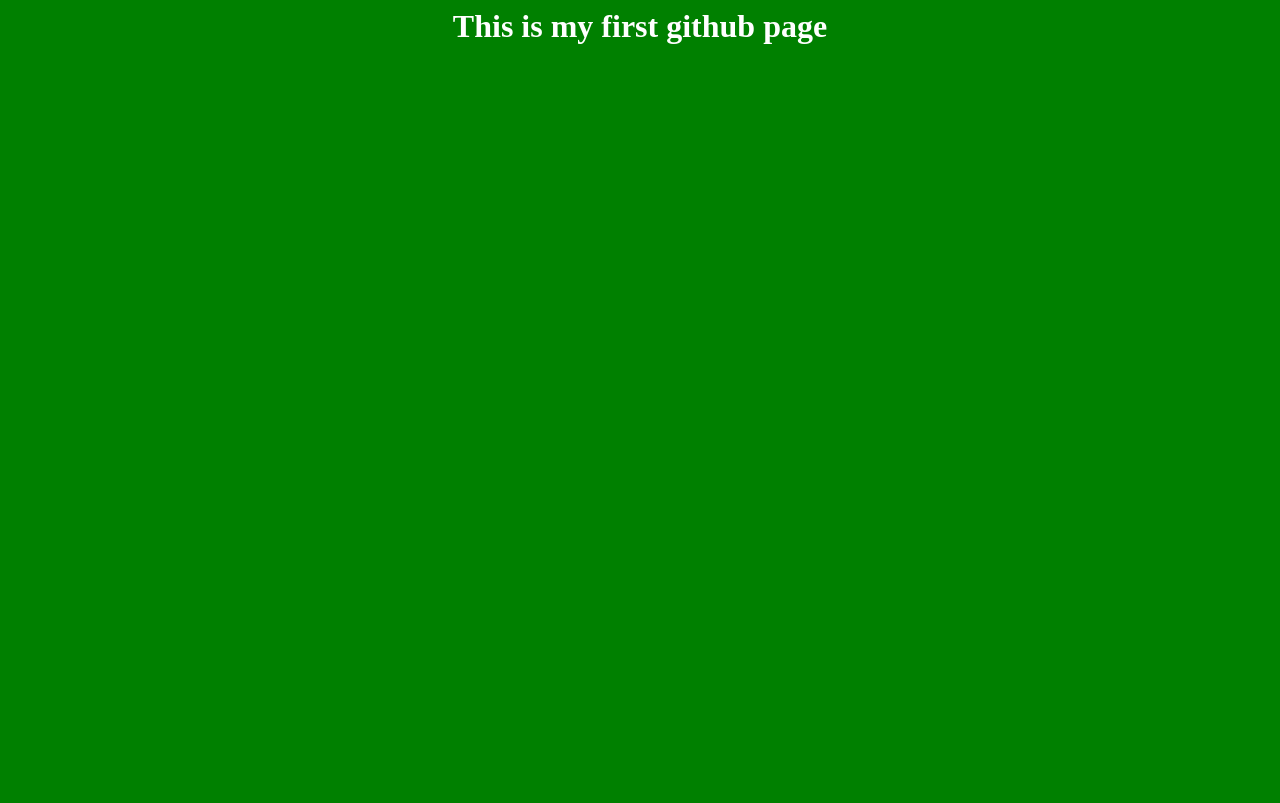
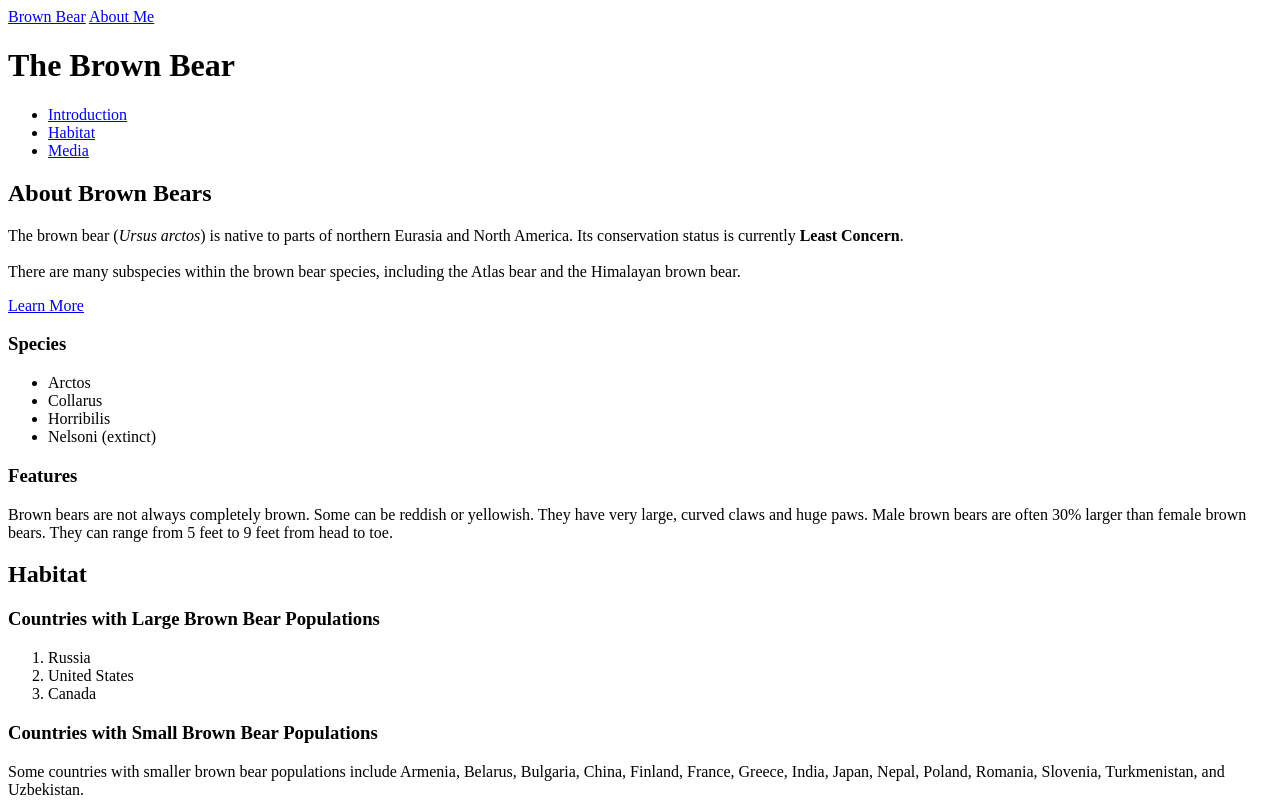
Before and after one commit to bategoik0/intro, a plain HTML site: page index.html in a window 1280 px wide. Shown: the top 803 px of the page. Drawn offline with Linux system fonts and the light colour scheme.

Commit message:
Update index.html

```diff
--- a/index.html
+++ b/index.html
@@ -1,18 +1,47 @@
-
-<html>
-  <title>first website
-  </title>
-
-  <body>
-    <h1>This is my first github page</h1>
-  </body>
-
-  <style>
-    body {
-      background-color:green;
-      color:#fff;
-      text-align:center;
-    }
-  </style>
+<body>
+  <nav>
+    <a href="./index.html">Brown Bear</a>
+    <a href="./aboutme.html">About Me</a>
+  </nav>
+  <h1>The Brown Bear</h1>
+  <nav>
+    <ul>
+      <li><a href="#introduction">Introduction</a></li>
+      <li><a href="#habitat">Habitat</a></li>
+      <li><a href="#media">Media</a></li>
+    </ul>
+  </nav>
+  <div id="introduction">
+    <h2>About Brown Bears</h2>
+    <p>The brown bear (<em>Ursus arctos</em>) is native to parts of northern Eurasia and North America. Its conservation status is currently <strong>Least Concern</strong>.<br /><br /> There are many subspecies within the brown bear species, including the
+      Atlas bear and the Himalayan brown bear.</p>
+    <a href="https://en.wikipedia.org/wiki/Brown_bear" target="_blank">Learn More</a>
+    <h3>Species</h3>
+    <ul>
+      <li>Arctos</li>
+      <li>Collarus</li>
+      <li>Horribilis</li>
+      <li>Nelsoni (extinct)</li>
+    </ul>
+    <h3>Features</h3>
+    <p>Brown bears are not always completely brown. Some can be reddish or yellowish. They have very large, curved claws and huge paws. Male brown bears are often 30% larger than female brown bears. They can range from 5 feet to 9 feet from head to toe.</p>
+  </div>
+  <div id="habitat">
+    <h2>Habitat</h2>
+    <h3>Countries with Large Brown Bear Populations</h3>
+    <ol>
+      <li>Russia</li>
+      <li>United States</li>
+      <li>Canada</li>
+    </ol>
+    <h3>Countries with Small Brown Bear Populations</h3>
+    <p>Some countries with smaller brown bear populations include Armenia, Belarus, Bulgaria, China, Finland, France, Greece, India, Japan, Nepal, Poland, Romania, Slovenia, Turkmenistan, and Uzbekistan.</p>
+  </div>
+  <div id="media">
+    <h2>Media</h2>
+    <img src="https://s3.amazonaws.com/codecademy-content/courses/web-101/web101-image_brownbear.jpg" />
+    <video src="https://s3.amazonaws.com/codecademy-content/courses/freelance-1/unit-1/lesson-2/htmlcss1-vid_brown-bear.mp4" height="240" width="320" controls>Video not supported</video>
+  </div>
+</body>
 
 </html>
```
